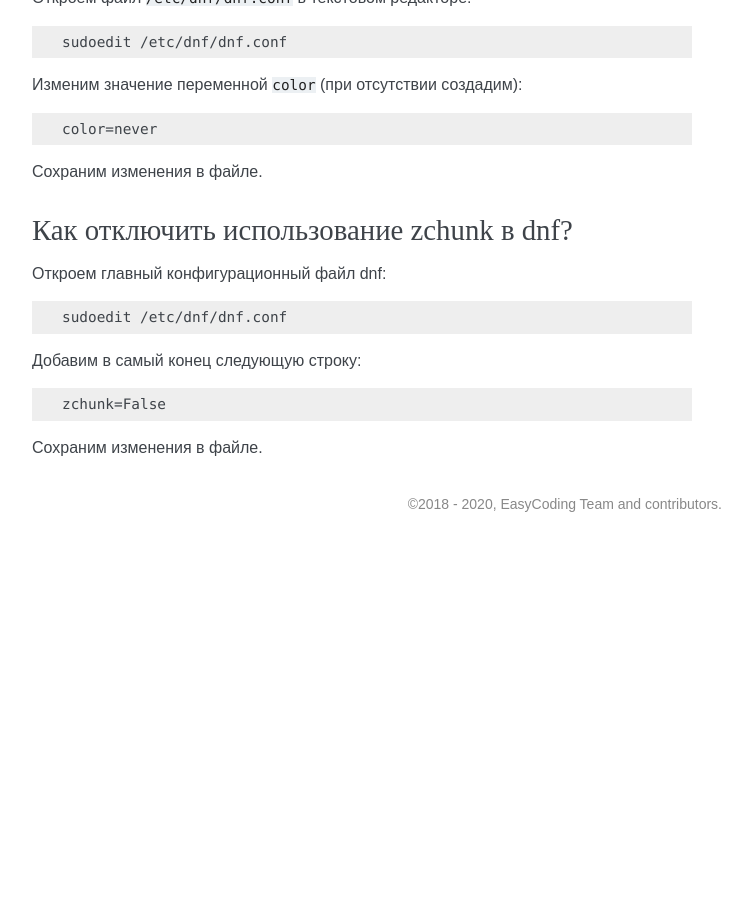
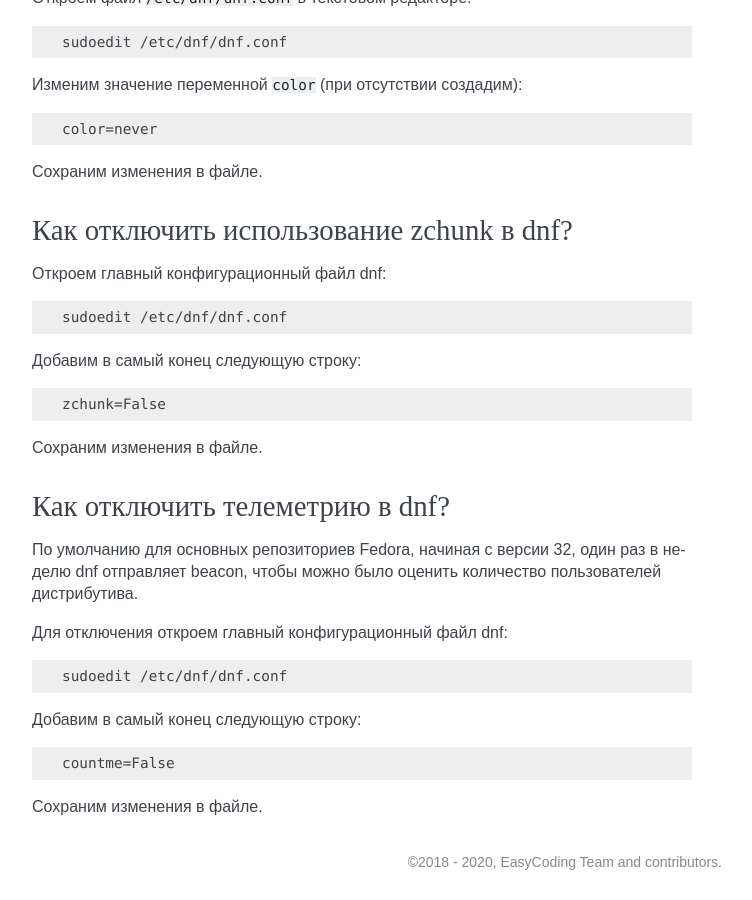
Before and after one commit to RussianFedora/FAQ, a Sphinx documentation site: the page built from source/package-manager.rst, in a window 1280 px wide and 900 px high, scrolled down 20632 px. Shown: the whole window, without its empty margins (388-1140 px from the left). Built offline with Sphinx 7.4.7, drawn with Linux system fonts in a browser that asks for light colours; comment, search, counter and statistics services are not loaded; before the commit the page ends 21174 px from its top, so only the background shows below that; some of the changed text lies outside the part shown.

Commit message:
Added question about disabling dnf telemetry.

```diff
--- a/source/package-manager.rst
+++ b/source/package-manager.rst
@@ -1205,3 +1205,25 @@ Dnf автоматически удаляет зависимости, не ну
     zchunk=False
 
 Сохраним изменения в файле.
+
+.. index:: dnf, telemetry
+.. _dnf-disable-telemetry:
+
+Как отключить телеметрию в dnf?
+==================================
+
+По умолчанию для основных репозиториев Fedora, начиная с версии 32, один раз в неделю dnf отправляет beacon, чтобы можно было оценить количество пользователей дистрибутива.
+
+Для отключения откроем главный конфигурационный файл dnf:
+
+.. code-block:: text
+
+    sudoedit /etc/dnf/dnf.conf
+
+Добавим в самый конец следующую строку:
+
+.. code-block:: text
+
+    countme=False
+
+Сохраним изменения в файле.
```
